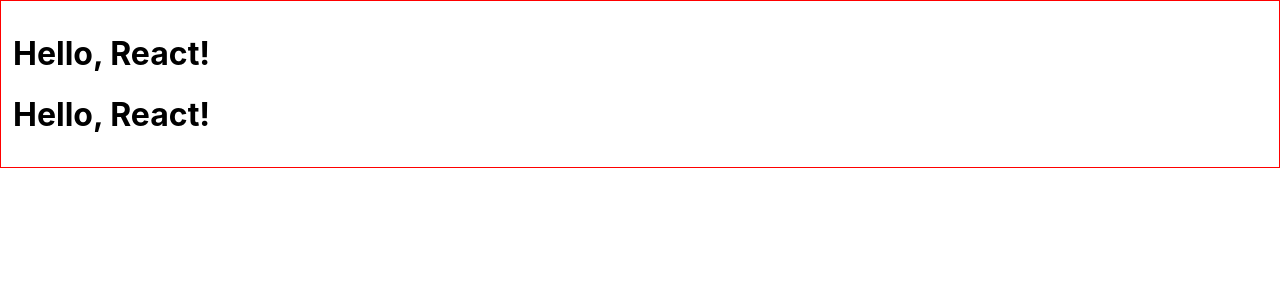
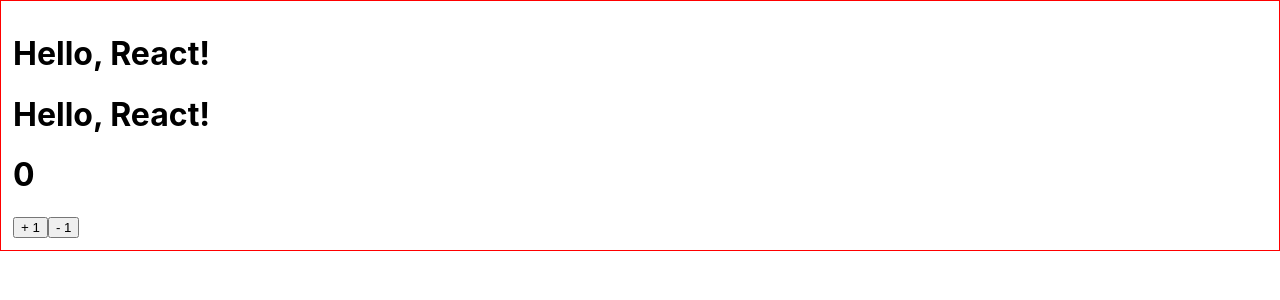
Before and after one commit to minseoc03/react-practice, a React (Create React App) app in the folder sample-create-app/: page / in a window 1280 px wide. Shown: the top 300 px of the page. Built offline with nearby package versions, Linux system fonts and the light colour scheme.

Commit message:
practiced state usage

```diff
--- a/sample-create-app/src/App.js
+++ b/sample-create-app/src/App.js
@@ -1,6 +1,7 @@
 import React from 'react';
 import Hello from './Hello';
 import Wrapper from './Wrapper'
+import Counter from './Counter'
 
 //App component는 부모, Hello component는 자식
 //그렇기 때문에 Hello component에서 일어나는 일이 App 까지 영향을 끼치지 않음
@@ -10,6 +11,7 @@ function App() {
     <Wrapper>
       <Hello name = "React!" />
       <Hello name = "React!" />
+      <Counter/>
     </Wrapper>
   );
 }
--- /dev/null
+++ b/sample-create-app/src/Counter.js
@@ -0,0 +1,23 @@
+import React, {useState} from 'react';
+
+function Counter() {
+    const [number, setNumber] = useState(0);
+
+    const onIncrease = () => {
+        setNumber(number + 1);
+    };
+
+    const onDecrease = () => {
+        setNumber(number - 1);
+    };
+
+    return (
+        <div>
+            <h1> {number} </h1>
+            <button onClick = {onIncrease}> + 1 </button>
+            <button onClick = {onDecrease}> - 1 </button>
+        </div>
+    );
+}
+
+export default Counter;
```
